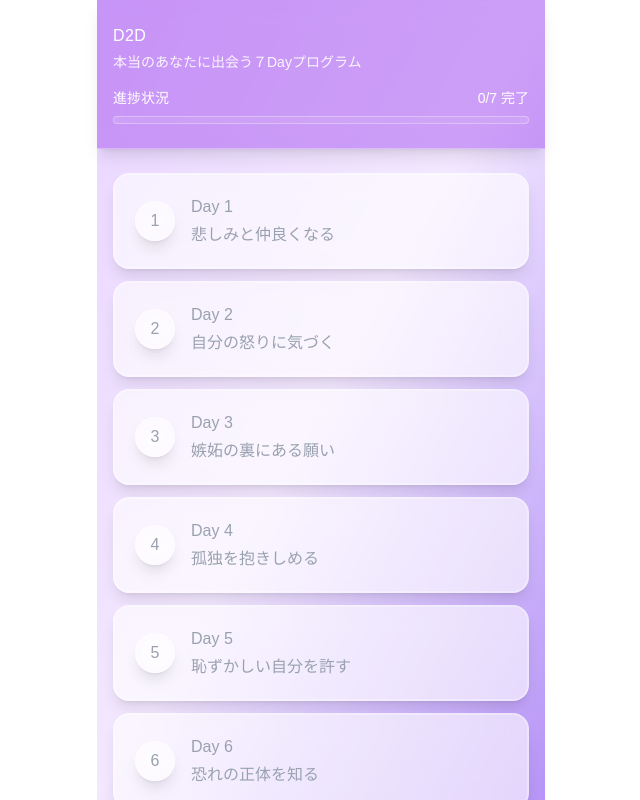
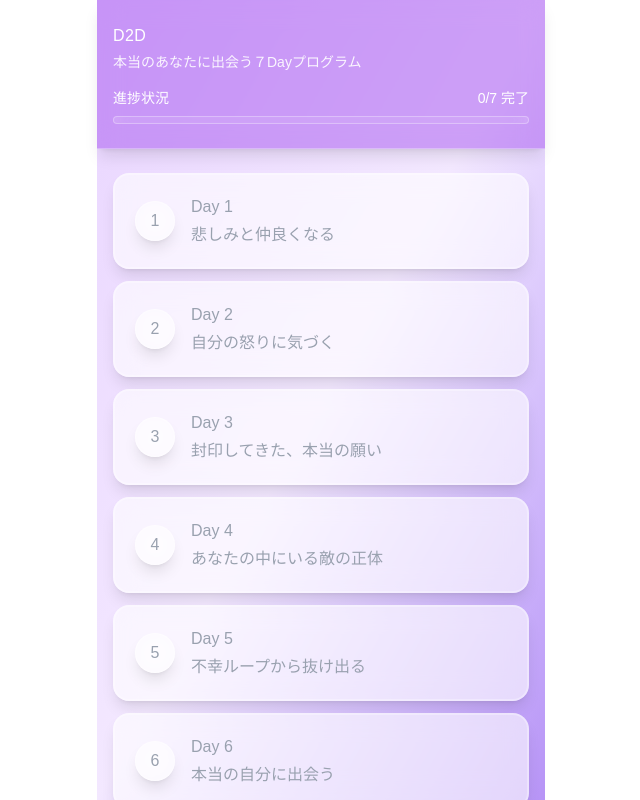
Before and after one commit to tsukasa829/d2d, a Next.js app: page / in a window 1280 px wide. Shown: the whole page, without its empty margins (319-959 px from the left). Built offline with nearby package versions, Linux system fonts and the light colour scheme; no server answers.

Commit message:
Update day titles: Day3-7 with new content descriptions

```diff
--- a/app/page.tsx
+++ b/app/page.tsx
@@ -60,11 +60,11 @@ export default function Home() {
   const days = [
     { day: 1, title: "悲しみと仲良くなる", completed: stage > 1, accessible: stage >= 1, path: "/chat/day1" },
     { day: 2, title: "自分の怒りに気づく", completed: stage > 2, accessible: stage >= 2, path: "/chat/day2" },
-    { day: 3, title: "嫉妬の裏にある願い", completed: stage > 3, accessible: stage >= 3, path: "/chat/day3" },
-    { day: 4, title: "孤独を抱きしめる", completed: stage > 4, accessible: stage >= 4, path: "/chat/day4" },
-    { day: 5, title: "恥ずかしい自分を許す", completed: stage > 5, accessible: stage >= 5, path: "/chat/day5" },
-    { day: 6, title: "恐れの正体を知る", completed: stage > 6, accessible: stage >= 6, path: "/chat/day6" },
-    { day: 7, title: "本当の自分に出会う", completed: stage > 7, accessible: stage >= 7, path: "/chat/day7" },
+    { day: 3, title: "封印してきた、本当の願い", completed: stage > 3, accessible: stage >= 3, path: "/chat/day3" },
+    { day: 4, title: "あなたの中にいる敵の正体", completed: stage > 4, accessible: stage >= 4, path: "/chat/day4" },
+    { day: 5, title: "不幸ループから抜け出る", completed: stage > 5, accessible: stage >= 5, path: "/chat/day5" },
+    { day: 6, title: "本当の自分に出会う", completed: stage > 6, accessible: stage >= 6, path: "/chat/day6" },
+    { day: 7, title: "頑張らなくても自然と周りが変わってく", completed: stage > 7, accessible: stage >= 7, path: "/chat/day7" },
   ];
   const completedCount = days.filter((d) => d.completed).length;
 
```
